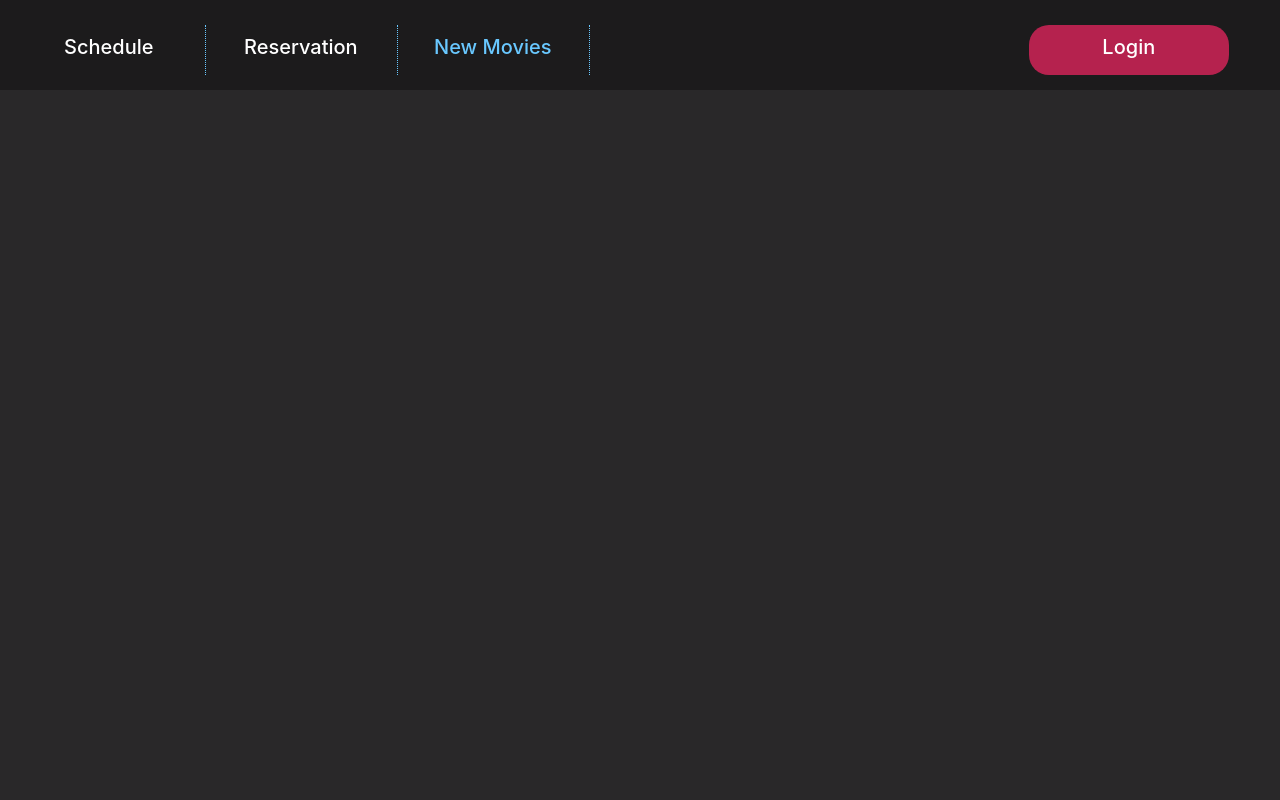
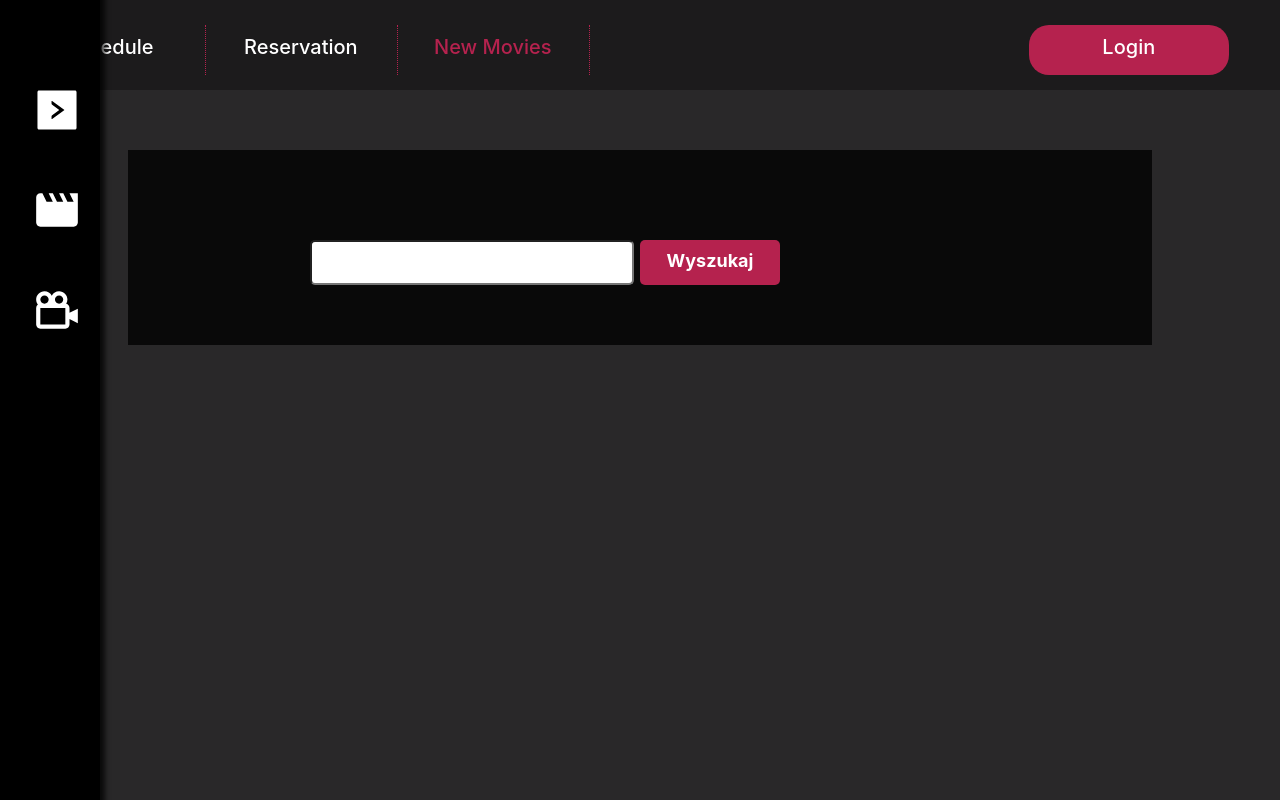
Before and after one commit to norbert15174/cinemabookingsystemfront, a React (Create React App) app: page /movies in a window 1280 px wide. Built offline with nearby package versions, Linux system fonts and the light colour scheme.

Commit message:
added possibilities to add movies

```diff
--- a/src/App.js
+++ b/src/App.js
@@ -7,6 +7,7 @@ import FilmShow from "./components/FilmShow/filmshow";
 import Reservation from "./components/Reservation/reservation";
 import Main from "./components/Main/main";
 import Login from "./components/Login/login";
+import Movie from "./components/Movies/movie";
 const MainWrapper = styled.div`
   background-color: #292829;
   min-height: 100vh;
@@ -35,6 +36,10 @@ function App() {
         <Route path="/Login">
           <Login/>
         </Route>
+        <Route path="/movies">
+          <Movie/>
+        </Route>
+
       </BrowserRouter>
     </MainWrapper>
   );
--- a/src/components/Login/login.js
+++ b/src/components/Login/login.js
@@ -25,6 +25,9 @@ const LoginForm = styled.form`
   display: grid;
   grid-template-columns: 100%;
   grid-template-rows: 100px 100px;
+  @media only screen and (max-width: 800px){
+    grid-template-rows: 60px 60px;
+  }
 `;
 
 const LoginInput = styled.input`
@@ -40,6 +43,11 @@ const LoginInput = styled.input`
   border-radius: 30px;
   color: white;
   font-size: 15px;
+  @media only screen and (max-width: 800px){
+    left: calc(10%);
+    width: 70%;
+    padding: 10px 10px 10px 10px;
+  }
   &::placeholder {
     color: white;
     font-style: italic;
@@ -52,6 +60,10 @@ const LoginIcon = styled(BiLogIn)`
   color: white;
   left: calc(50% - 150px);
   top: 15vh;
+  @media only screen and (max-width: 800px){
+    left: calc(50% - 70px);
+    font-size: 60px;
+  }
 `;
 
 const LoginSpan = styled.span`
@@ -62,6 +74,11 @@ const LoginSpan = styled.span`
   top: calc(15vh + 10px);
   font-weight: 700;
   font-style: italic;
+  @media only screen and (max-width: 800px){
+    font-size: 30px;
+    left: calc(60% - 30px);
+  }
+
 `;
 
 const SubmitButton = styled.span`
@@ -80,6 +97,11 @@ const SubmitButton = styled.span`
   text-align: center;
   width: 30%;
   padding: 20px 20px 20px 20px;
+  @media only screen and (max-width: 800px){
+    left: calc(10%);
+    padding: 10px 10px 10px 10px;
+    width: 70%;
+  }
 `;
 
 const createHistory = require("history").createBrowserHistory;
--- a/src/components/Menu/menu.js
+++ b/src/components/Menu/menu.js
@@ -19,7 +19,7 @@ const RouterItemContainer = styled.div`
   position: relative;
   top: 50%;
   padding-top: 10px;
-  border-right: 1px #69c8ff dotted;
+  border-right: 1px #b5224e dotted;
   &:nth-child(4) {
     width: 200px;
     left: calc(50vw - 200px);
@@ -63,19 +63,19 @@ function Menu() {
   return (
     <MenuContainer>
       <RouterItemContainer>
-        <RouteItem to="/schedule" activeStyle={{ color: "#69c8ff" }}>
+        <RouteItem to="/schedule" activeStyle={{ color: "#b5224e" }}>
           Schedule
         </RouteItem>
       </RouterItemContainer>
 
       <RouterItemContainer>
-        <RouteItem to="/reservation" activeStyle={{ color: "#69c8ff" }}>
+        <RouteItem to="/reservation" activeStyle={{ color: "#b5224e" }}>
           Reservation
         </RouteItem>
       </RouterItemContainer>
 
       <RouterItemContainer>
-        <RouteItem to="/movies" activeStyle={{ color: "#69c8ff" }}>
+        <RouteItem to="/movies" activeStyle={{ color: "#b5224e" }}>
           New Movies
         </RouteItem>
       </RouterItemContainer>
--- /dev/null
+++ b/src/components/Movies/moveitem.js
@@ -0,0 +1,82 @@
+import React from "react";
+import styled from "styled-components";
+
+const MovieItemContainer = styled.div`
+  width: 100%;
+  margin-top: 50px;
+  display: grid;
+  grid-template-columns: 50% 50%;
+  @media only screen and (max-width: 1000px){
+    grid-template-columns: 100%;
+  }
+`;
+
+const MovieItemLeftSide = styled.div`
+  width: 100%;
+  position: relative;
+`;
+const MovieItemRightSide = styled.div`
+  width: 100%;
+`;
+const ItemList = styled.li`
+    color: white;
+    padding: 5px 5px 5px 5px;
+    text-decoration: none;
+    list-style-type: none;
+    font-size: 17px;
+
+`;
+
+const ItemSpanName = styled.span`
+
+    color: #b5224e;
+    font-size: 17px;
+    font-weight: 600;
+`;
+
+const MovieImage = styled.img`
+    position: relative;
+    height: 500px;
+    width: 400px;
+    @media only screen and (max-width: 600px){
+        left: calc(50% - 150px);
+        height: 400px;
+        width: 300px;
+  }
+
+`;
+
+const MovieItem = ({ mov }) => {
+  return (
+    <MovieItemContainer>
+      <MovieItemLeftSide>
+        <MovieImage src={mov.Poster} alt={mov.Poster}/>
+      </MovieItemLeftSide>
+      <MovieItemRightSide>
+
+        <ul>
+            <ItemList><h2>{mov.Title}</h2></ItemList>
+            <ItemList><ItemSpanName>Released: </ItemSpanName>{mov.Released}</ItemList>
+            <ItemList><ItemSpanName>Runtime: </ItemSpanName>{mov.Runtime}</ItemList>
+            <ItemList><ItemSpanName>Actors: </ItemSpanName>{mov.Actors}</ItemList>
+            <ItemList><ItemSpanName>Country: </ItemSpanName> {mov.Country}</ItemList>
+            <ItemList><ItemSpanName>Director: </ItemSpanName>{mov.Director}</ItemList>
+            <ItemList><ItemSpanName>Language: </ItemSpanName>{mov.Language}</ItemList>
+            <ItemList><ItemSpanName>Plot: </ItemSpanName> {mov.Plot}</ItemList>
+            <ItemList><ItemSpanName>Production: </ItemSpanName>{mov.Production}</ItemList>
+        </ul>
+
+
+
+
+
+
+
+
+
+      </MovieItemRightSide>
+    </MovieItemContainer>
+  );
+};
+
+export default MovieItem;
--- /dev/null
+++ b/src/components/Movies/movie.js
@@ -0,0 +1,200 @@
+import React, { useState } from "react";
+import styled from "styled-components";
+import { MdMovie } from "react-icons/md";
+import { AiFillRightSquare } from "react-icons/ai";
+import { BiCameraMovie } from "react-icons/bi";
+import MovieItem from "./moveitem";
+
+const MovieContainer = styled.div`
+  width: 80%;
+  position: relative;
+  left: 10%;
+  top: 150px;
+  padding-top: 30px;
+  padding-bottom: 30px;
+  background-color: #090909;
+  @media only screen and (max-width: 900px){
+        width: 75%;
+        left: 20%;
+  }
+`;
+
+const MovieMenu = styled.div`
+  position: fixed;
+  width: 30vw;
+  left: ${(props) => (props.show === "yes" ? "0vw" : "calc(-30vw + 100px)")};
+  top: 0;
+  height: calc(100vh - 50px);
+  z-index: 2000;
+  background-color: black;
+  box-shadow: -1px 0px 5px 6px rgba(0, 0, 0, 0.75);
+  -webkit-box-shadow: -1px 0px 5px 6px rgba(0, 0, 0, 0.75);
+  -moz-box-shadow: -1px 0px 5px 6px rgba(0, 0, 0, 0.75);
+  transition: all 1s;
+  display: grid;
+  grid-template-columns: 90% 10%;
+  grid-template-rows: 100px 100px 100px;
+  padding-top: 50px;
+  @media only screen and (max-width: 1000px){
+      width: 100vw;
+      left: ${(props) => (props.show === "yes" ? "0vw" : "calc(-100vw + 50px)")};
+  }
+  /* &::after{
+        content: '';
+        display: block;
+        position: fixed;
+        left: 0;
+        width: 50px;
+        height: 50px;
+        background-color: red;
+    } */
+`;
+
+const MovieIcon = styled(MdMovie)`
+  color: white;
+  position: relative;
+  font-size: 50px;
+  right: 30px;
+  cursor: pointer;
+  @media only screen and (max-width: 900px){
+      font-size: 30px;
+      right: 10px;
+  }
+`;
+
+const LeftIcon = styled(AiFillRightSquare)`
+  color: white;
+  position: relative;
+  font-size: 50px;
+  right: 30px;
+  cursor: pointer;
+  transform: ${(props) =>
+    props.show === "yes" ? "rotate(180deg)" : "rotate(0deg)"};
+  transition: all 1s;
+  @media only screen and (max-width: 900px){
+      font-size: 30px;
+      right: 10px;
+  }
+`;
+
+const FuncName = styled.p`
+  width: 100%;
+  text-align: center;
+  font-size: 35px;
+  color: white;
+  vertical-align: middle;
+`;
+
+const RoomIcon = styled(BiCameraMovie)`
+  color: white;
+  position: relative;
+  font-size: 50px;
+  right: 30px;
+  cursor: pointer;
+  @media only screen and (max-width: 900px){
+      font-size: 30px;
+      right: 10px;
+  }
+`;
+
+const NewMovie = styled.div`
+  width: 90%;
+  padding-left: 2%;
+  padding-right: 2%;
+  padding-bottom: 30px;
+  padding-top: 30px;
+  margin-top: 30px;
+  margin-left: 3%;
+`;
+
+const MovieInput = styled.input`
+  border-radius: 5px;
+  width: 300px;
+  padding: 10px 10px 10px 10px;
+  font-size: 18px;
+  background-color: white;
+  position: relative;
+  left: calc(100% - 330px);
+  @media only screen and (max-width: 900px){
+        width: 150px;
+        font-size: 12px;
+        left: calc(100% - 180px);
+  }
+`;
+
+const SearchButton = styled.div`
+  width: 100px;
+  background-color: #b5224e;
+  padding: 10px 20px 10px 20px;
+  font-size: 18px;
+  border-radius: 5px;
+  color: white;
+  text-align: center;
+  font-weight: 700;
+  position: relative;
+  right: 0;
+  cursor: pointer;
+  @media only screen and (max-width: 600px){
+        width: 50px;
+        font-size: 12px;
+        padding: 10px 20px 10px 20px;
+  }
+`;
+
+const InputContainer = styled.div`
+  width: 100%;
+  display: grid;
+  grid-template-columns: 50% 50%;
+  position: relative;
+  @media only screen and (max-width: 600px){
+    grid-template-columns: 65% 35%;
+  }
+`;
+
+function Movie() {
+  const [pressed, setPressed] = useState("no");
+  const [moviename, setMovieName] = useState('');
+  const [movie, setMovie] = useState('');
+
+  async function findFilm(){
+      if(moviename === ''){}else{
+        await fetch("http://192.168.0.152:8010/movies/find/" + moviename)
+        .then((response) => response.json())
+        .then((data) => setMovie(data))
+        .catch((error) => alert('taki film nie istnieje'));
+        console.log(movie);
+      }
+
+  }
+
+  return (
+    <MovieContainer>
+      <MovieMenu show={pressed}>
+        <FuncName></FuncName>
+        <FuncName>
+          <LeftIcon
+            onClick={(e) => setPressed(pressed === "no" ? "yes" : "no")}
+            show={pressed}
+          />
+        </FuncName>
+        <FuncName>New Movie</FuncName>
+        <FuncName>
+          <MovieIcon />
+        </FuncName>
+        <FuncName>New Room</FuncName>
+        <FuncName>
+          <RoomIcon />
+        </FuncName>
+      </MovieMenu>
+      <NewMovie>
+        <InputContainer>
+          <MovieInput onChange={e => setMovieName(e.target.value)}></MovieInput>
+          <SearchButton onClick={e => findFilm()}>Wyszukaj</SearchButton>
+        </InputContainer>
+        {movie === '' ? null : <MovieItem mov={movie}/> }
+      </NewMovie>
+    </MovieContainer>
+  );
+}
+
+export default Movie;
--- a/src/components/Schedule/item.js
+++ b/src/components/Schedule/item.js
@@ -43,7 +43,7 @@ box-shadow: 0px 10px 8px 0px rgba(0,0,0,0.75);
 const LeftContainer = styled.div`
   width: 100%;
   height: 100%;
-  border-right: 2px solid #0c283b;
+  border-right: 2px solid #b5224e;
   @media screen and (max-width: 1000px){
     border: none;
   }
@@ -69,21 +69,21 @@ const Image = styled.img`
 `;
 
 const Title = styled.h1`
-  color: #69c8ff;
+  color: #b5224e;
 `;
 const TitleProps = styled.span`
   color: white;
 `;
 
 const Titleh3 = styled.h3`
-  color: #69c8ff;
+  color: #b5224e;
 `;
 
 const Rate = styled.h3`
   position: absolute;
   top: 10px;
   right: 50px;
-  color: #69c8ff;
+  color: #b5224e;
 `;
 
 const ReservationContainer = styled.div`
@@ -100,7 +100,7 @@ const ReservationContainer = styled.div`
 const ReservationButton = styled.button`
   width: 250px;
   border-radius: 50px;
-  background-color: #0c283b;
+  background-color: #b5224e;
   padding: 15px 15px 15px 15px;
   font-size: 20px;
   color: white;
@@ -114,7 +114,7 @@ const ReservationButton = styled.button`
 const Exit = styled.button`
     width: 50px;
   border-radius: 50px;
-  background-color: #0c283b;
+  background-color: #b5224e;
   padding: 15px 15px 15px 15px;
   font-size: 20px;
   color: white;
--- a/src/components/Schedule/schedule.js
+++ b/src/components/Schedule/schedule.js
@@ -58,9 +58,9 @@ const FromContainer = styled.div`
 const DateInput = styled.input`
   width: 250px;
   height: 30px;
-  color: #69c8ff;
+  color: #b5224e;
   background-color: #2e2e2e;
-  border: 4px solid #69c8ff;
+  border: 4px solid #b5224e;
   border-radius: 5px;
   font-size: 18px;
   padding: 5px 5px 5px 5px;
@@ -75,9 +75,9 @@ const DateInput = styled.input`
 
 const TextInput = styled.input`
   height: 30px;
-  color: #69c8ff;
+  color: #b5224e;
   background-color: #2e2e2e;
-  border: 4px solid #69c8ff;
+  border: 4px solid #b5224e;
   border-radius: 5px;
   font-size: 18px;
   padding: 5px 5px 5px 5px;
@@ -106,7 +106,7 @@ const DateLabel = styled.div`
     display: block;
     width: 400px;
     margin-top: 2px;
-    border-bottom: 2px solid #69c8ff;
+    border-bottom: 2px solid #b5224e;
   }
   @media (max-width: 1200px){
     left: 0;
```
Also changed, not shown: 1 other file (tests, documents, lock files or other folders).
